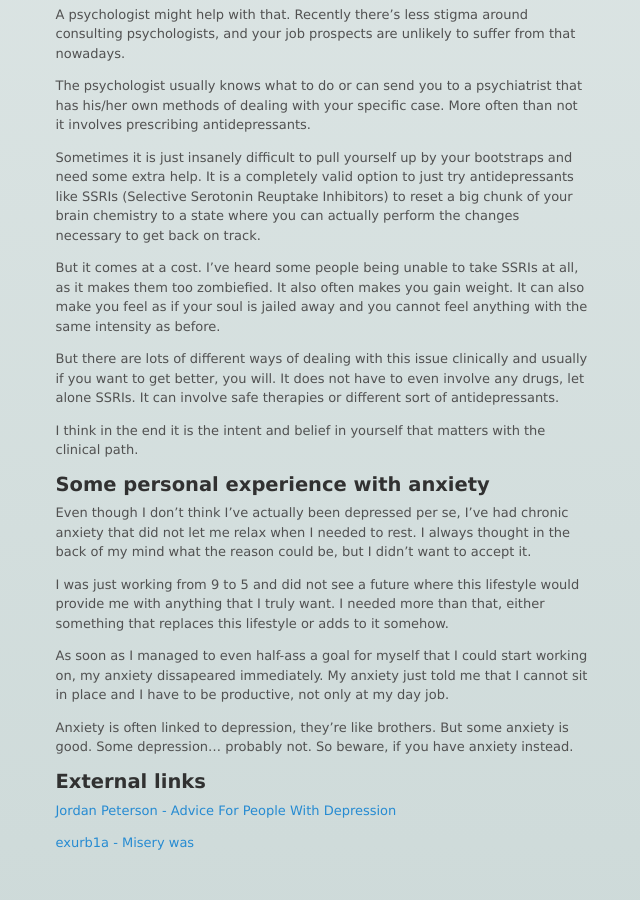
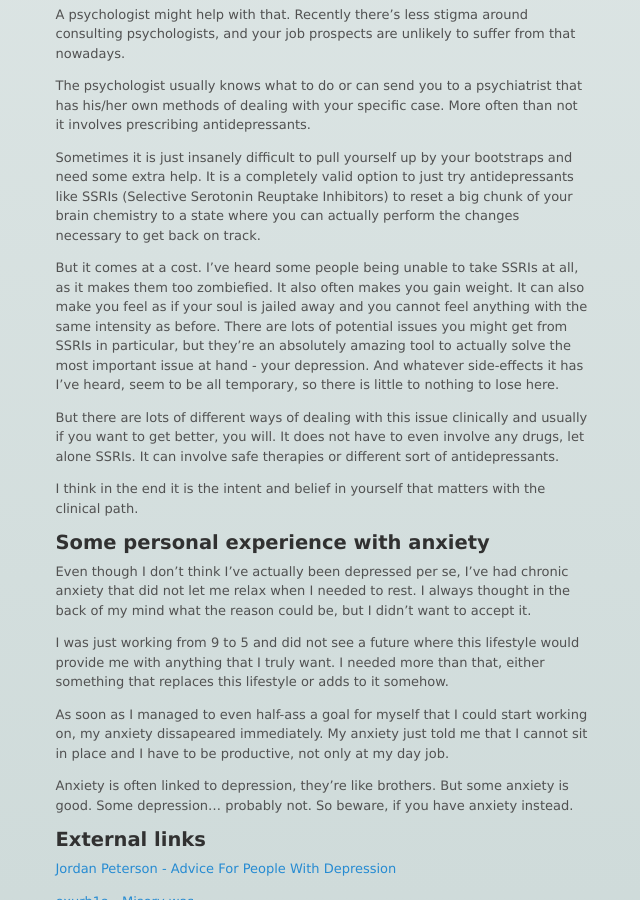
Before and after one commit to azatris/azatris.github.io, a Jekyll site: the page built from _posts/2020-05-06-depression.md, in a window 1280 px wide and 900 px high, scrolled down 2902 px. Shown: the whole window, without its empty margins (318-958 px from the left). Built offline with Jekyll 4.4.1, drawn with Linux system fonts in a browser that asks for light colours; comment, search, counter and statistics services are not loaded; some of the changed text lies outside the part shown.

Commit message:
Adjust the strength of negativity/positivity w.r.t. SSRIs

```diff
--- a/_posts/2020-05-06-depression.md
+++ b/_posts/2020-05-06-depression.md
@@ -95,7 +95,7 @@ The psychologist usually knows what to do or can send you to a psychiatrist that
 
 Sometimes it is just insanely difficult to pull yourself up by your bootstraps and need some extra help. It is a completely valid option to just try antidepressants like SSRIs (Selective Serotonin Reuptake Inhibitors) to reset a big chunk of your brain chemistry to a state where you can actually perform the changes necessary to get back on track.
 
-But it comes at a cost. I've heard some people being unable to take SSRIs at all, as it makes them too zombiefied. It also often makes you gain weight. It can also make you feel as if your soul is jailed away and you cannot feel anything with the same intensity as before.
+But it comes at a cost. I've heard some people being unable to take SSRIs at all, as it makes them too zombiefied. It also often makes you gain weight. It can also make you feel as if your soul is jailed away and you cannot feel anything with the same intensity as before. There are lots of potential issues you might get from SSRIs in particular, but they're an absolutely amazing tool to actually solve the most important issue at hand - your depression. And whatever side-effects it has I've heard, seem to be all temporary, so there is little to nothing to lose here.
 
 But there are lots of different ways of dealing with this issue clinically and usually if you want to get better, you will. It does not have to even involve any drugs, let alone SSRIs. It can involve safe therapies or different sort of antidepressants.
 
```
Also changed, not shown: other parts of _posts/2020-05-06-depression.md (+1 -1 lines).
